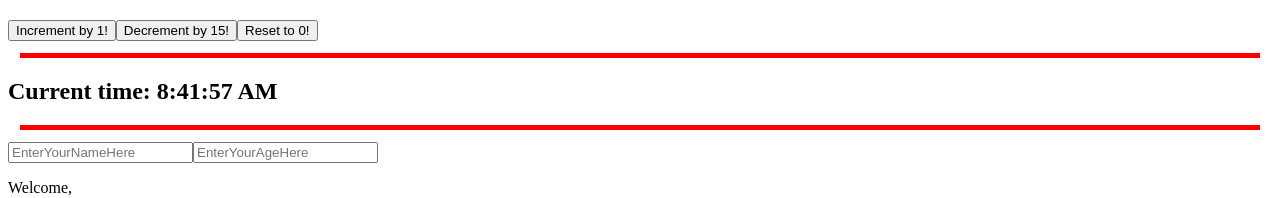
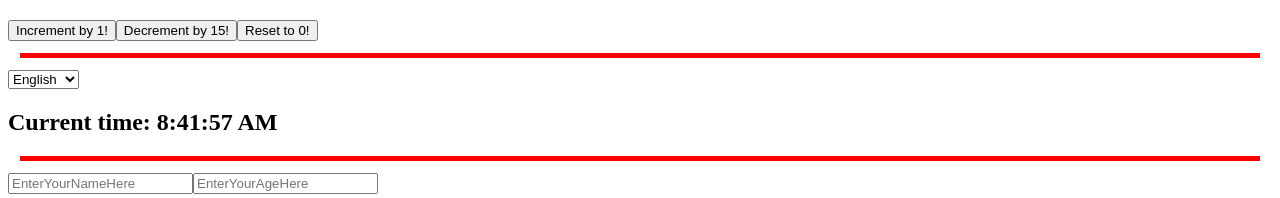
Before and after one commit to LuisTM98/EJERCICIOS-DEVELHOPE, a React (Vite) app in the folder React/: page / in a window 1280 px wide. Shown: the part 482-680 px from the top of the page. Built offline with nearby package versions, Linux system fonts and the light colour scheme.

Commit message:
terminado ejercicio context

```diff
--- a/React/src/Apps.jsx
+++ b/React/src/Apps.jsx
@@ -1,4 +1,4 @@
-import { StrictMode } from "react";
+import { StrictMode, useState } from "react";
 import { AlertClock } from "./AlertClock";
 import { Clock } from "./Clock";
 import { WelcomeCond } from "./ConditionalWelcome";
@@ -14,6 +14,7 @@ import { Colors } from "./Colors";
 import { TodoList } from "./TodoList";
 import { CheckpointNavComp } from "./CheckpointNavComp";
 import { Container } from "./Container";
+import { LanguageContext } from "./LanguageContext";
 
 export function CheckpointPractice() {
   return <CheckpointNavComp />;
@@ -65,9 +66,22 @@ export function App7() {
 }
 
 export function App8() {
+  const [lang, selectLang] = useState("en");
+
+  function handleLangSelect(event) {
+    console.log(event.target.value);
+    selectLang(event.target.value);
+  }
+
   return (
     <StrictMode>
-      <Clock />
+      <select name="lang" onChange={handleLangSelect}>
+        <option value="en">English</option>
+        <option value="es">Español</option>
+      </select>
+      <LanguageContext.Provider value={lang}>
+        <Clock />
+      </LanguageContext.Provider>
     </StrictMode>
   );
 }
@@ -122,7 +136,10 @@ export function App14() {
   return (
     <Container title="This is a container title">
       <div>
-        <h4>This is a container content. I'm passed as a children!! Not like the title, which is passed as a string prop.</h4>
+        <h4>
+          This is a container content. I'm passed as a children!! Not like the
+          title, which is passed as a string prop.
+        </h4>
       </div>
     </Container>
   );
--- a/React/src/Clock.jsx
+++ b/React/src/Clock.jsx
@@ -1,14 +1,25 @@
-import { useEffect, useState } from "react"
+import { useContext, useEffect, useState } from "react";
+import { LanguageContext } from "./LanguageContext";
 
-export function Clock(){
-    const [time , setTime ] = useState(new Date())
+export function Clock() {
+  const [time, setTime] = useState(new Date());
 
-    useEffect(() => {
-        const intervalId = setInterval(() => {
-            setTime(new Date())
-            console.log('time updated')
-        }, 1000);
-        return () => {clearInterval(intervalId)}
-    },[])
-    return <div><h2>Current time: {time.toLocaleTimeString()}</h2></div>
+  const lang = useContext(LanguageContext)
+
+  useEffect(() => {
+    const intervalId = setInterval(() => {
+      setTime(new Date());
+      console.log("time updated");
+    }, 1000);
+    return () => {
+      clearInterval(intervalId);
+    };
+  }, []);
+
+
+  return (
+      <div>
+        <h2>{lang === 'es' ? 'Hora actual:' : 'Current time:'} {time.toLocaleTimeString()}</h2>
+      </div>
+  );
 }
--- /dev/null
+++ b/React/src/LanguageContext.jsx
@@ -0,0 +1,3 @@
+import { createContext } from "react";
+
+export const LanguageContext = createContext('en')
```
